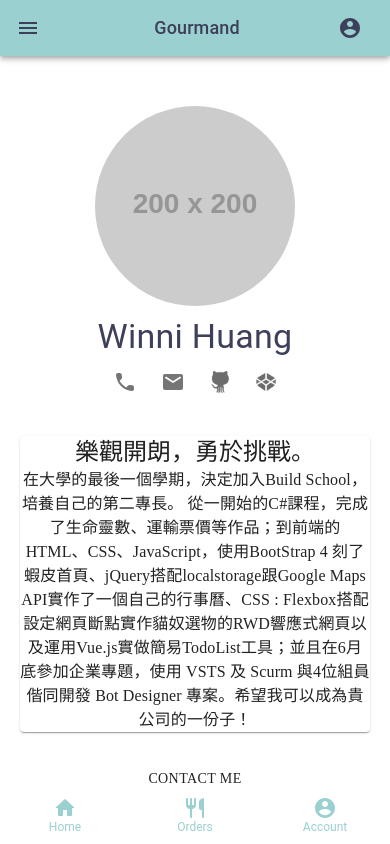
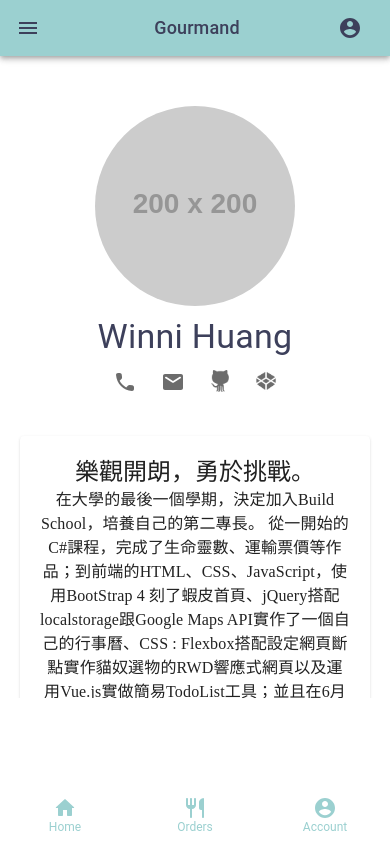
Before and after one commit to beiyi1996/Nodejs, a React (Create React App) app in the folder client/: page /contactme in a window 390 px wide. Built offline with nearby package versions, Linux system fonts and the light colour scheme.

Commit message:
modified media query style and add href on icon button

```diff
--- a/client/src/views/ContactMe.js
+++ b/client/src/views/ContactMe.js
@@ -3,7 +3,6 @@ import { makeStyles } from "@material-ui/core/styles";
 import Typography from "@material-ui/core/Typography";
 import Container from "@material-ui/core/Container";
 import Grid from "@material-ui/core/Grid";
-import Button from "@material-ui/core/Button";
 import IconButton from "@material-ui/core/IconButton";
 import PhoneRoundedIcon from "@material-ui/icons/PhoneRounded";
 import EmailRoundedIcon from "@material-ui/icons/EmailRounded";
@@ -14,10 +13,13 @@ import Header from "./Header";
 import Footer from "./Footer";
 
 const useStyles = makeStyles(theme => ({
+  root: {
+    overflow: "hidden",
+    boxShadow: "1px 5px 15px 0px #DBDCE1"
+  },
   container: {
     textAlign: "center",
     height: "100vh",
-    boxShadow: "1px 5px 15px 0px #DBDCE1",
     position: "relative",
     "& > *": {
       color: "#3D405B"
@@ -38,31 +40,38 @@ const useStyles = makeStyles(theme => ({
     margin: "0 auto",
     padding: 10
   },
+  aTagIcon: {
+    color: "#6C6C6C",
+    display: "inline-block",
+    height: 24
+  },
   iconImg: {
     width: 22
   },
   introduction: {
     padding: 20,
+    overflow: "scroll",
+    "& > div": {
+      padding: 20
+    },
     "& > div > *": {
       fontFamily: "Microsoft JhengHei"
+    },
+    "@media screen and (max-width:320px)": {
+      height: "calc(50% - 180px)"
+    },
+    "@media screen and (min-width:375px)": {
+      height: "calc(50% - 140px)"
+    },
+    "@media screen and (min-width:768px)": {
+      height: "auto"
     }
-  },
-  buttonGrid: {
-    display: "flex",
-    flexDirection: "column",
-    alignItems: "center",
-    justifyContent: "center"
   },
   logInOrRegister: {
     display: "flex",
     width: 150,
     justifyContent: "space-evenly",
     alignItems: "center"
-  },
-  button: {
-    margin: "10px 0",
-    fontFamily: "Microsoft JhengHei",
-    border: "none"
   },
   footerDiv: {
     position: "absolute",
@@ -90,7 +99,7 @@ function ContactMe() {
   };
 
   return (
-    <Container maxWidth="sm">
+    <Container maxWidth="sm" className={classes.root}>
       <Grid item xs={12} className={classes.container}>
         <Header />
         <Grid item xs={12} className={classes.logoGrid}>
@@ -99,16 +108,24 @@ function ContactMe() {
             <Typography variant="h4">Winni Huang</Typography>
             <Grid item xs={12}>
               <IconButton aria-label="phone">
-                <PhoneRoundedIcon />
+                <a href="tel:0955822647" className={classes.aTagIcon}>
+                  <PhoneRoundedIcon />
+                </a>
               </IconButton>
-              <IconButton aria-label="email" onClick={handleClickEmailButton}>
-                <EmailRoundedIcon />
+              <IconButton aria-label="email">
+                <a href="mailto:usj0326@gmail.com" className={classes.aTagIcon}>
+                  <EmailRoundedIcon />
+                </a>
               </IconButton>
               <IconButton aria-label="email" onClick={handleClickGitHubButton}>
-                <img src={GithubIcon} className={classes.iconImg} />
+                <a href="https://github.com/beiyi1996" className={classes.aTagIcon}>
+                  <img src={GithubIcon} alt="" className={classes.iconImg} />
+                </a>
               </IconButton>
               <IconButton aria-label="email" onClick={handleClickCodePenButton}>
-                <img src={CodepenIcon} className={classes.iconImg} />
+                <a href="https://codepen.io/beiyi1996/pens/public" className={classes.aTagIcon}>
+                  <img src={CodepenIcon} alt="" className={classes.iconImg} />
+                </a>
               </IconButton>
             </Grid>
           </Grid>
@@ -125,11 +142,6 @@ function ContactMe() {
             </Typography>
           </Paper>
         </Grid>
-        <Grid item xs={12} className={classes.buttonGrid}>
-          <Button variant="outlined" className={classes.button}>
-            Contact me
-          </Button>
-        </Grid>
         <div className={classes.footerDiv}>
           <Footer />
         </div>
```
